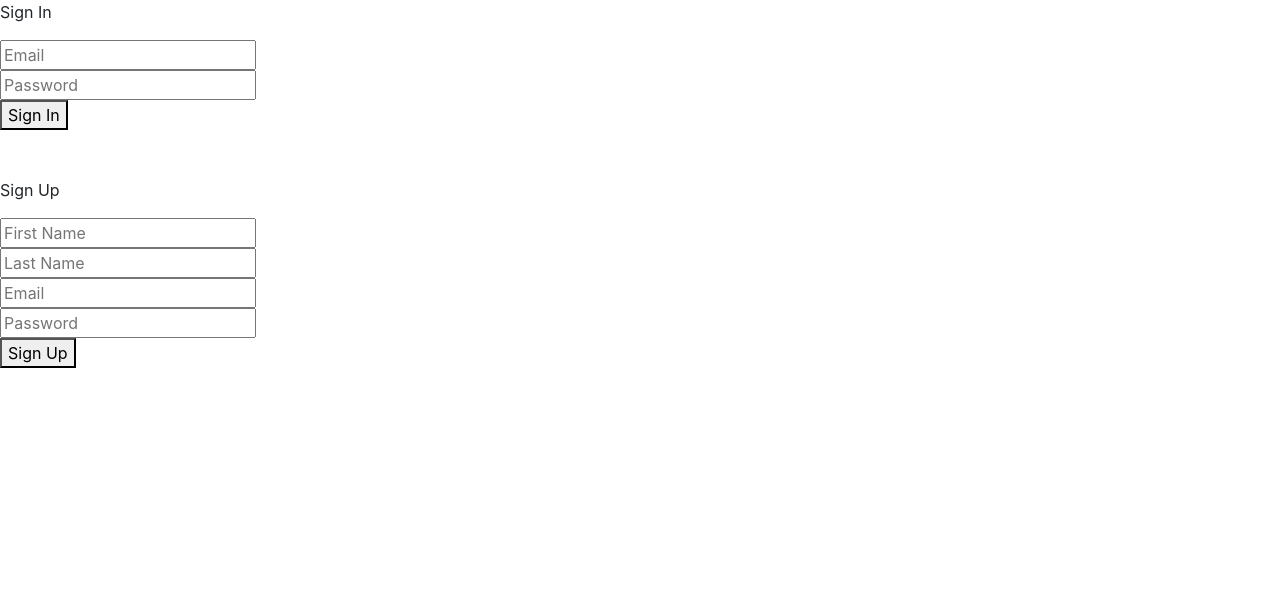
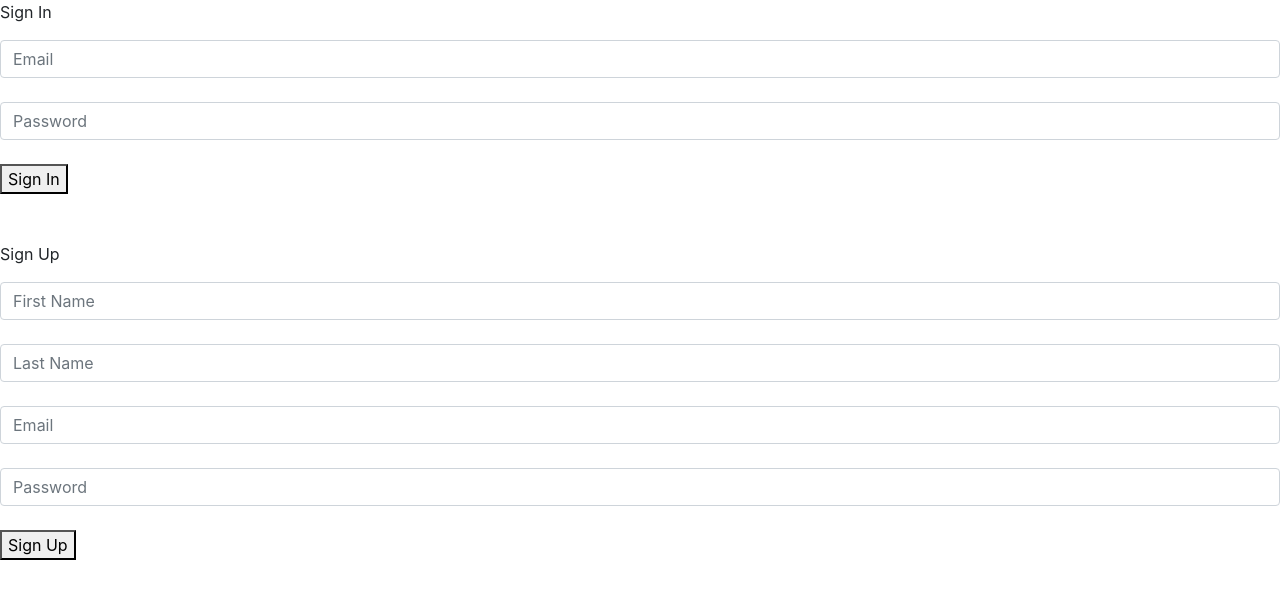
Before and after one commit to brakluner/MemeVortex, a React (Create React App) app in the folder client/: page / in a window 1280 px wide. Shown: the top 598 px of the page. Built offline with nearby package versions, Linux system fonts and the light colour scheme.

Commit message:
added react signin form css stuff

```diff
--- a/client/src/App.js
+++ b/client/src/App.js
@@ -257,14 +257,20 @@ if (!token) {
             ) : (null)
           }
           <p>Sign In</p>
+          <label for="inputEmail" className="sr-only">Email Address</label>
           <input
+          id='inputEmail'
+          className="form-control"
           type="email"
           placeholder="Email"
           value={signInEmail}
           onChange={this.onTextboxChangeSignInEmail}
           />
           <br />
+          <label for="inputPassword" className="sr-only">Password</label>
           <input
+          id="inputPassword"
+          className="form-control"
           type="password"
           placeholder="Password"
           value={signInPassword}
@@ -282,25 +288,37 @@ if (!token) {
             ) : (null)
           }
         <p>Sign Up</p>
+        <label for="inputFirstName" className="sr-only">First Name</label>
         <input
+        className="form-control"
+        id="inputFirstName"
         type="text"
         placeholder="First Name"
         value={signUpFirstName}
         onChange={this.onTextboxChangeSignUpFirstName}
         /><br />
+        <label for="inputLastName" className="sr-only">Last Name</label>
         <input
+        className="form-control"
+        id="inputLastName"
         type="text"
         placeholder="Last Name"
         value={signUpLastName}
         onChange={this.onTextboxChangeSignUpLastName}
         /><br />
+        <label for="inputEmail" className="sr-only">Email Address</label>
         <input
+        className="form-control"
+        id="inputEmail"
         type="email"
         placeholder="Email"
         value={signUpEmail}
         onChange={this.onTextboxChangeSignUpEmail}
         /><br />
+        <label for="inputPassword" className="sr-only">Password</label>
         <input
+        className="form-control"
+        id="inputPassword"
         type="password"
         placeholder="Password"
         value={signUpPassword}
```
